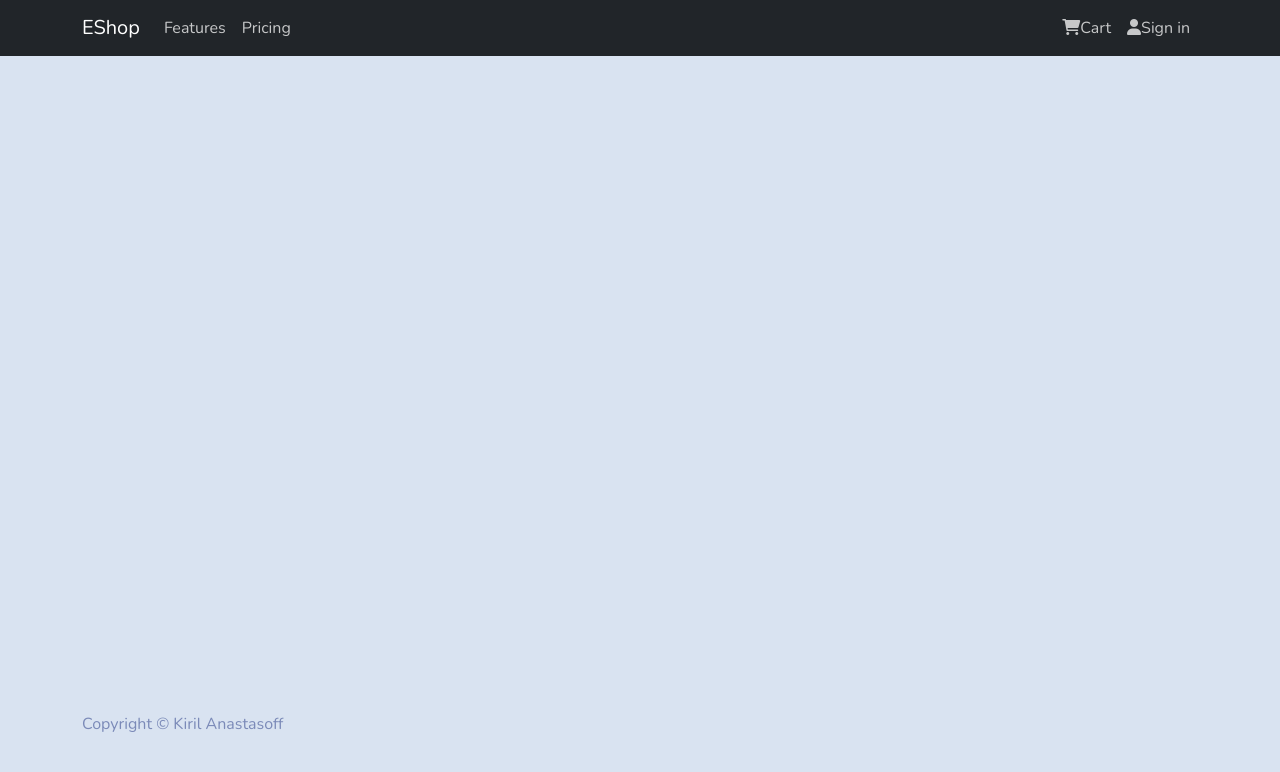
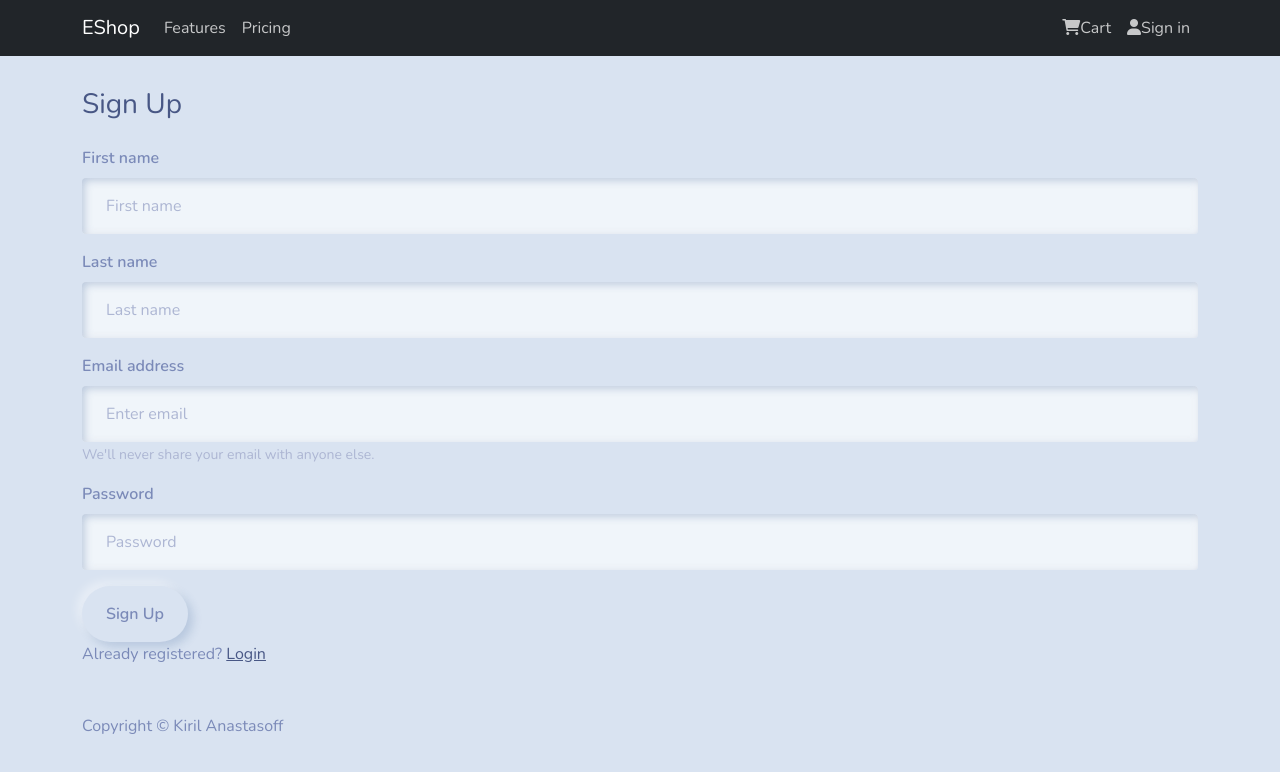
Before and after one commit to biswajitmojumder/React-Spring-Boot-eCommerce-Platform, a React (Create React App) app in the folder frontend/: page /register in a window 1280 px wide. Shown: the top 772 px of the page. Built offline with nearby package versions, Linux system fonts and the light colour scheme.

Commit message:
add the register form

```diff
--- a/frontend/src/App.js
+++ b/frontend/src/App.js
@@ -5,6 +5,7 @@ import ProductScreen from './screens/ProductScreen';
 import {Container} from 'react-bootstrap'
 import CartScreen from './screens/CartScreen';
 import LoginScreen from './screens/LoginScreen'
+import RegisterScreen from './screens/RegisterScreen'
 import {
   Routes,
   Route
@@ -31,6 +32,8 @@ function App() {
             <Route path="" element={<CartScreen />} />
           </Route>
           <Route path="/login" element={<LoginScreen />}/>
+          <Route path="/register" element={<RegisterScreen />}/>
+
 
 
            </Routes>
--- a/frontend/src/screens/LoginScreen.js
+++ b/frontend/src/screens/LoginScreen.js
@@ -1,6 +1,6 @@
 import React from 'react'
-import {Form,Button, Col} from 'react-bootstrap'
-import {Link,useParams,useSearchParams } from 'react-router-dom'
+import {Form,Button} from 'react-bootstrap'
+import {Link} from 'react-router-dom'
 
 const LoginScreen = () => {
   return (
@@ -28,10 +28,17 @@ const LoginScreen = () => {
         <hr/>
 
         <Form.Group className="mb-3" controlId="formBasicRegister">
-            <Form.Label>Not a member? <Link to={`/register/`}>Sign up
+            <Form.Label>Not a member? <Link to={`/register`}>Sign up
                              </Link></Form.Label>
 
         </Form.Group>
+
+        <Form.Group className="mb-3" controlId="formBasicRegister">
+            <Form.Label>Forgot password? <Link to={`/passwordReset`}>Reset password
+                             </Link></Form.Label>
+
+        </Form.Group>
+
         </Form>
 
 
--- /dev/null
+++ b/frontend/src/screens/RegisterScreen.js
@@ -0,0 +1,51 @@
+import React from 'react'
+import {Form,Button} from 'react-bootstrap'
+import {Link} from 'react-router-dom'
+const RegisterScreen = () => {
+  return (
+    <div>
+
+        <Form>
+                <h3>Sign Up</h3>
+
+                <Form.Group className="mb-3" controlId="formFirstName">
+                    <Form.Label>First name</Form.Label>
+                    <Form.Control type="text" placeholder="First name" />
+                </Form.Group>
+
+
+
+
+                <Form.Group className="mb-3" controlId="formLastName">
+                    <Form.Label>Last name</Form.Label>
+                    <Form.Control type="text" placeholder="Last name" />
+                </Form.Group>
+
+
+                <Form.Group className="mb-3" controlId="formEmail">
+                    <Form.Label>Email address</Form.Label>
+                    <Form.Control type="email" placeholder="Enter email" />
+                    <Form.Text className="text-muted">
+                    We'll never share your email with anyone else.
+                    </Form.Text>
+               </Form.Group>
+
+                <Form.Group className="mb-3" controlId="formPassword">
+                    <Form.Label>Password</Form.Label>
+                    <Form.Control type="password" placeholder="Password" />
+                </Form.Group>
+
+                <Button variant="primary" type="submit">
+                Sign Up
+                </Button>
+
+                <p className="forgot-password text-right">
+                    Already registered? <Link to={`/login`}>Login
+                             </Link>
+                </p>
+            </Form>
+    </div>
+  )
+}
+
+export default RegisterScreen
```
